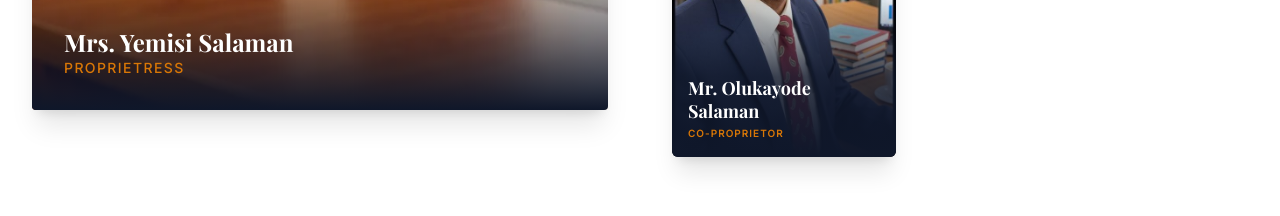
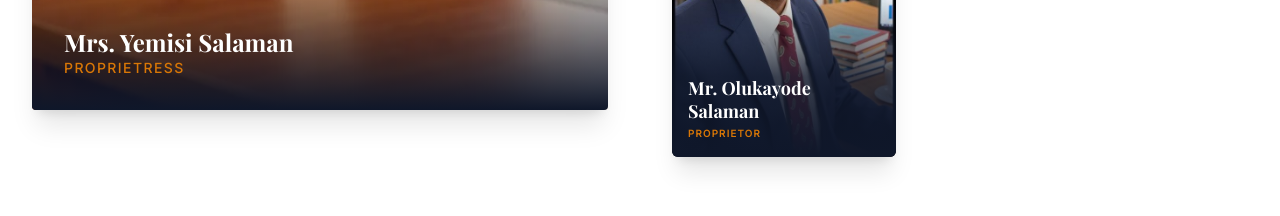
Before and after one commit to DavidDeez/peculiar_treasure_academy, a React (Vite) app: page / in a window 1280 px wide. Shown: the part 2000-2216 px from the top of the page. Built offline with nearby package versions, Linux system fonts and the light colour scheme; no server answers; a web font is replaced by a local one.

Commit message:
Update title from Co-Proprietor to Proprietor

```diff
--- a/src/components/About.tsx
+++ b/src/components/About.tsx
@@ -34,7 +34,7 @@ const About: React.FC = () => {
                 "Every child is a peculiar treasure. Sometimes, they just need the right polishing to shine."
               </p>
 
-              {/* Co-proprietor remark */}
+              {/* Proprietor remark */}
               <div className="mt-8 pt-8 border-t border-gray-100 flex flex-col sm:flex-row items-center sm:items-start gap-6">
                 <div className="relative group overflow-hidden rounded-md shadow-xl shrink-0 w-48 h-64 md:w-56 md:h-[300px]">
                   <img
@@ -44,7 +44,7 @@ const About: React.FC = () => {
                   />
                   <div className="absolute bottom-0 left-0 right-0 bg-gradient-to-t from-brand-dark via-brand-dark/80 to-transparent p-4 pt-20">
                     <h4 className="text-white font-serif font-bold text-lg leading-tight">Mr. Olukayode Salaman</h4>
-                    <p className="text-brand-gold text-[10px] uppercase tracking-widest font-bold mt-1">Co-Proprietor</p>
+                    <p className="text-brand-gold text-[10px] uppercase tracking-widest font-bold mt-1">Proprietor</p>
                   </div>
                 </div>
                 <div className="mt-2 flex-1 text-center sm:text-left">
```
